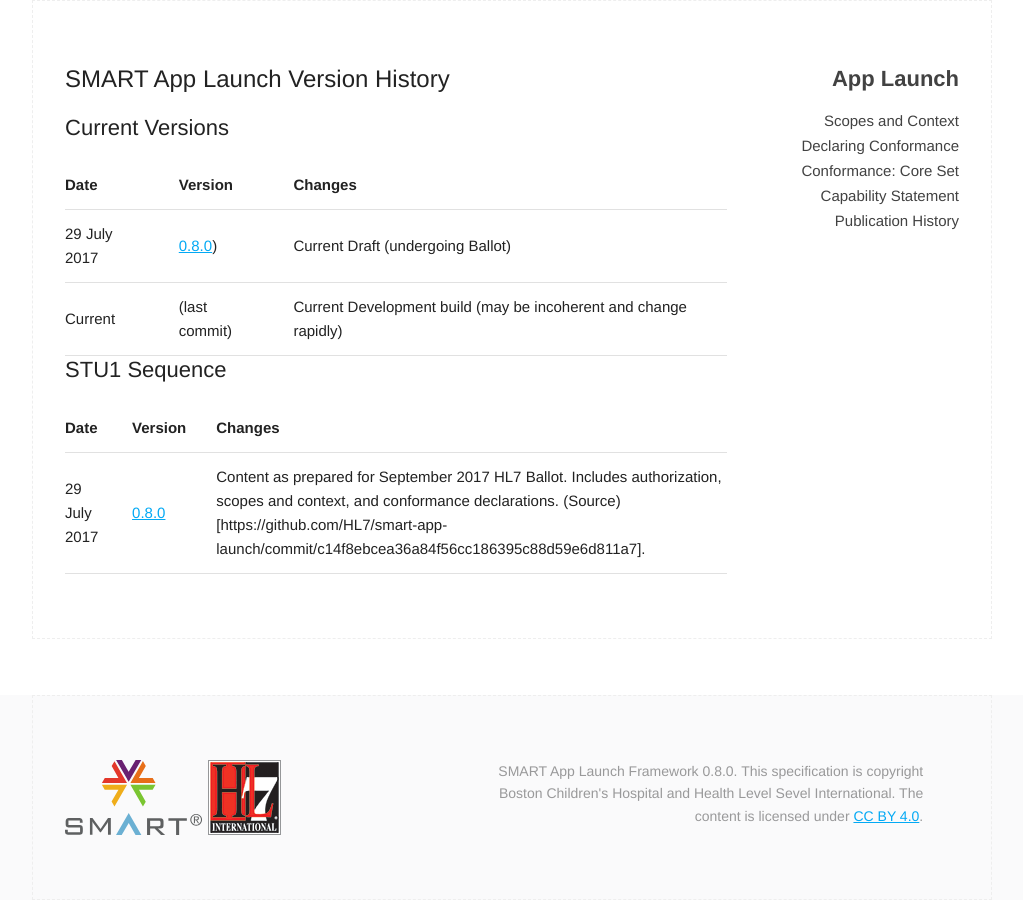
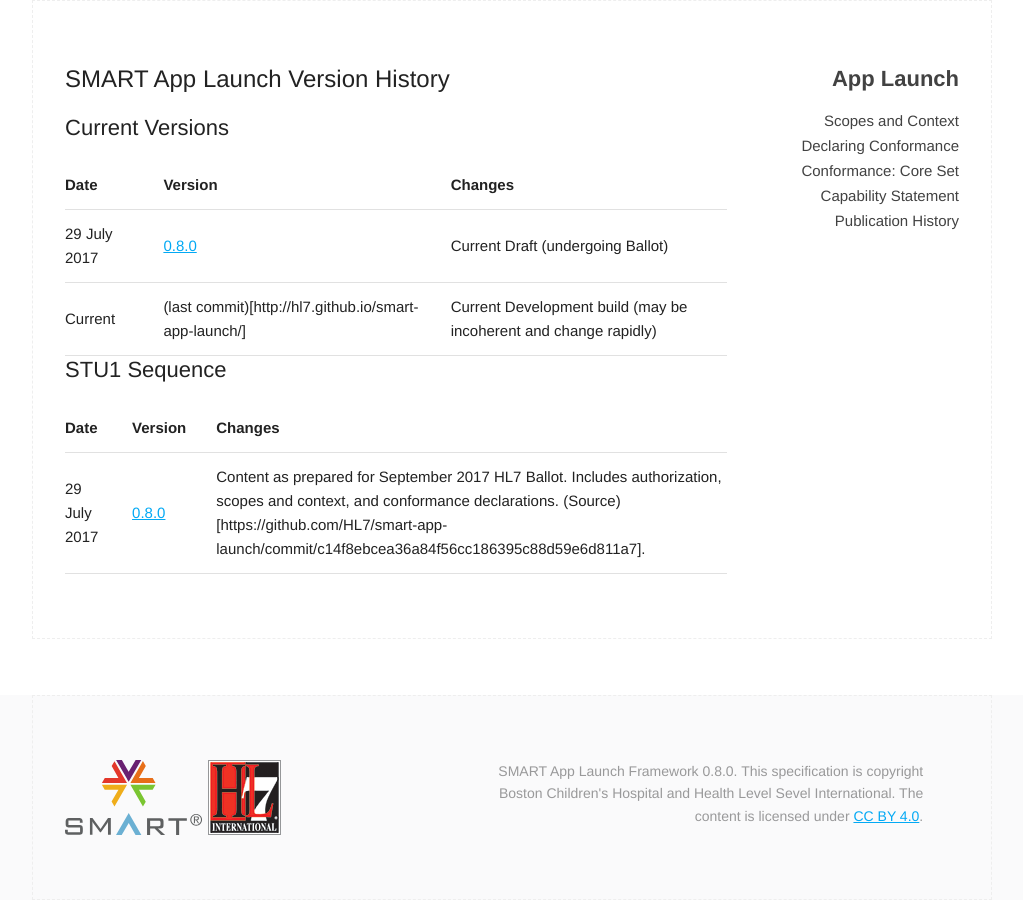
Before and after one commit to smart-on-fhir/smart-on-fhir.github.io, a Jekyll site: the page built from history/index.md, in a window 1280 px wide. Shown: the whole page, without its empty margins (128-1151 px from the left). Built offline with Jekyll 4.4.1, drawn with Linux system fonts in a browser that asks for light colours; some of the changed lines change nothing that is shown.

Commit message:
fixes to history page

```diff
--- a/history/index.md
+++ b/history/index.md
@@ -9,8 +9,8 @@
 
 | Date | Version  | Changes |
 |------|----------|---------|
-| 29 July 2017 | [0.8.0](http://hl7.org/fhir/smart-app-launch/index.html)) | Current Draft (undergoing Ballot) |
-| Current | (last commit) | Current Development build (may be incoherent and change rapidly) |
+| 29 July 2017 | [0.8.0](http://hl7.org/fhir/smart-app-launch/index.html) | Current Draft (undergoing Ballot) |
+| Current | (last commit)[http://hl7.github.io/smart-app-launch/] | Current Development build (may be incoherent and change rapidly) |
 
 ## STU1 Sequence
 
```
